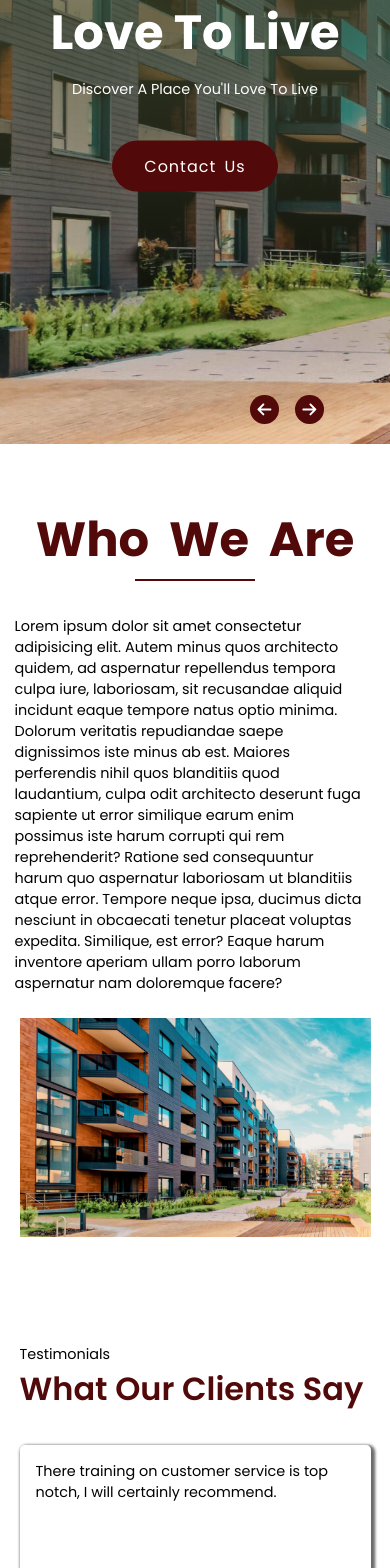
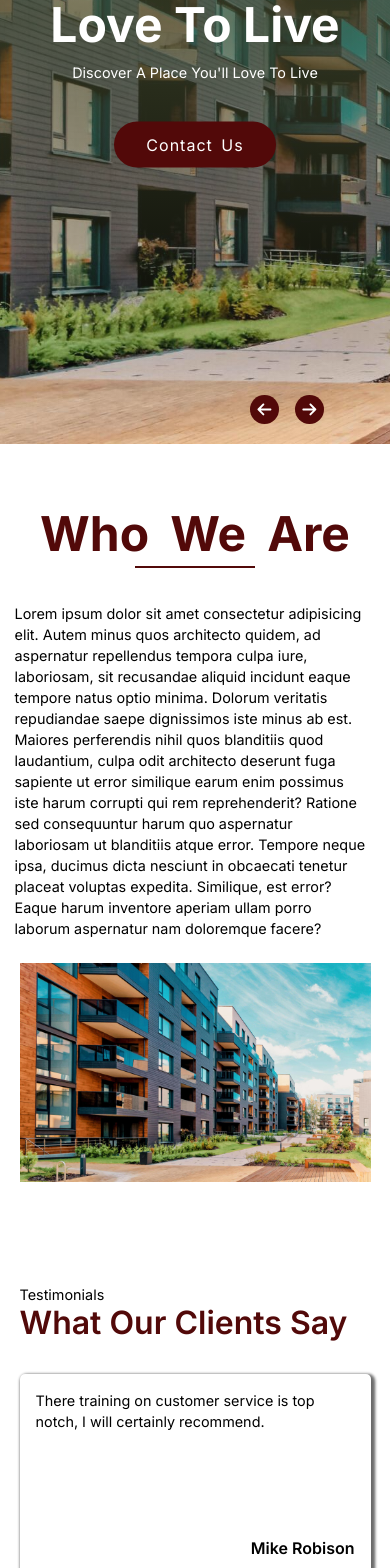
Before and after one commit to IfeomaBlessing/service, a React (Vite) app: page / in a window 390 px wide. Shown: the part 400-1968 px from the top of the page. Built offline with nearby package versions, Linux system fonts and the light colour scheme.

Commit message:
responsive

```diff
--- a/index.html
+++ b/index.html
@@ -6,9 +6,6 @@
     <link rel="preconnect" href="https://fonts.googleapis.com">
 <link rel="preconnect" href="https://fonts.gstatic.com" crossorigin>
 <link href="https://fonts.googleapis.com/css2?family=Inter:wght@100..900&display=swap" rel="stylesheet">
-<link rel="preconnect" href="https://fonts.googleapis.com">
-<link rel="preconnect" href="https://fonts.gstatic.com" crossorigin>
-<link href="https://fonts.googleapis.com/css2?family=Poppins:ital,wght@0,100;0,200;0,300;0,400;0,500;0,600;0,700;0,800;0,900;1,100;1,200;1,300;1,400;1,500;1,600;1,700;1,800;1,900&display=swap" rel="stylesheet">
     <meta name="viewport" content="width=device-width, initial-scale=1.0" />
     <title>Business Consulting</title>
     <script src="https://kit.fontawesome.com/7aff0d4601.js" crossorigin="anonymous"></script>
--- a/src/App.css
+++ b/src/App.css
@@ -8,7 +8,6 @@
     outline:none;
     border:none;
     font-family: "Inter", sans-serif;
-    font-family: "Poppins", sans-serif;
 }
 
 img{
@@ -59,3 +58,24 @@ button:hover{
         padding:60px 5%;
      }
 }
+
+
+@media screen and (max-width:450px){
+
+h1{
+    font-size: 3rem;
+    font-weight:700;
+}
+
+h2{
+    font-size: 2rem;
+    font-weight:600;
+}
+h3{
+    font-size:1rem;
+    font-weight:600;
+}
+p{
+    font-size:0.9rem;
+}
+}
--- a/src/Components/navbar/Navbar.jsx
+++ b/src/Components/navbar/Navbar.jsx
@@ -24,7 +24,7 @@ const Navbar = ({scroll}) => {
 
             <ul className={clicked ? 'nav-menu active' : 'nav-menu'}>
            <li>
-                        <Link to= "Home" className={scroll ? 'navlink scrolled' : 'navlink'}
+                        <Link to= "Home" className='navlink'
                         activeClass='activeLink'
                         spy={true}
                         smooth={true}
@@ -33,7 +33,7 @@ const Navbar = ({scroll}) => {
                           Home</Link>
                     </li>
                            <li>
-                        <Link to="About" className={scroll ? 'navlink scrolled' : 'navlink'}
+                        <Link to="About" className= 'navlink'
                         activeClass='activeLink'
                         spy={true}
                         smooth={true}
@@ -43,7 +43,7 @@ const Navbar = ({scroll}) => {
                     </li>
 
                     <li>
-                        <Link to="Services" className={scroll ? 'navlink scrolled' : 'navlink'}
+                        <Link to="Services" className='navlink'
                         activeClass='activeLink'
                         spy={true}
                         smooth={true}
@@ -53,7 +53,7 @@ const Navbar = ({scroll}) => {
                     </li>
 
                     <li>
-                        <Link to="Contact" className={scroll ? 'navlink scrolled' : 'navlink'}
+                        <Link to="Contact" className= 'navlink'
                         activeClass='activeLink'
                         spy={true}
                         smooth={true}
--- a/src/Components/navbar/navstyle.css
+++ b/src/Components/navbar/navstyle.css
@@ -48,15 +48,11 @@ nav{
 }
 .navlink{
     color:white;
-    color:rgb(82, 9, 9);
     font-size:20px;
     font-weight:600;
     padding:8px 10px;
     cursor: pointer;
     position: relative;
-}
-.navlink.scrolled{
-    color: white;
 }
 .navlink:hover::after,
 .activeLink::after{
@@ -71,8 +67,7 @@ nav{
 }
 
 .navlink:hover,
-.activeLink,
-.activeLink.scrolled
+.activeLink
 {
     color:rgb(248, 202, 117);
 }
```
